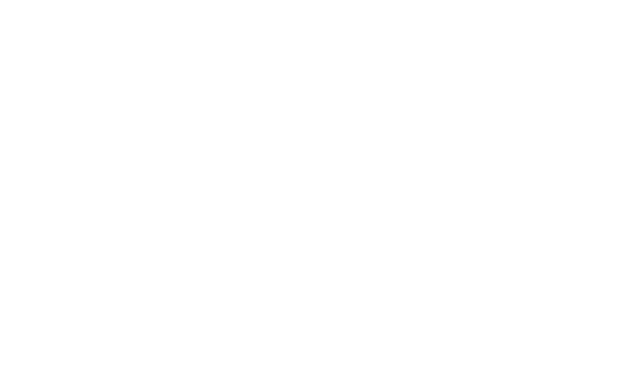
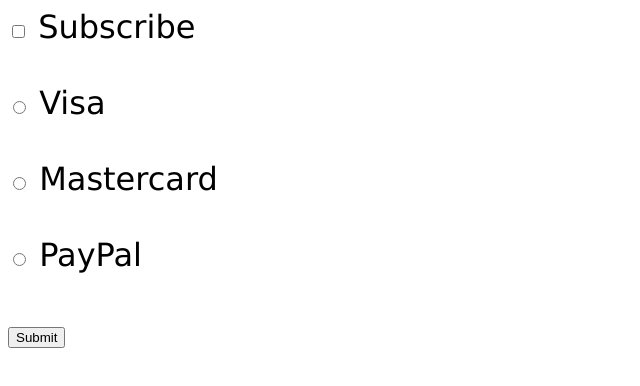
Before and after one commit to jehovah-son/subscribe-payment, a plain HTML site: page index.html in a window 1280 px wide. Shown: the whole page, without its empty margins (0-640 px from the left). Drawn offline with Linux system fonts and the light colour scheme.

Commit message:
`Added checkbox, radio buttons, and submit button to index.html, updated index.css to apply font styles to body element.`

```diff
--- a/index.css
+++ b/index.css
@@ -0,0 +1,8 @@
+body {
+  font-family: Verdana, Geneva, Tahoma, sans-serif;
+  font-size: 2em;
+}
+
+/* #mySubmit {
+  font-size: 1em;
+} */
--- a/index.html
+++ b/index.html
@@ -1,15 +1,33 @@
 <!DOCTYPE html>
 <html lang="en">
-<head>
-    <meta charset="UTF-8">
-    <meta name="viewport" content="width=device-width, initial-scale=1.0">
-     <link rel="stylesheet" href="index.css" />
+  <head>
+    <meta charset="UTF-8" />
+    <meta name="viewport" content="width=device-width, initial-scale=1.0" />
+    <link rel="stylesheet" href="index.css" />
     <title>Document</title>
-</head>
-<body>
+  </head>
+  <body>
+    <input type="checkbox" id="check" />
+    <label for="check">Subscribe</label>
+    <br />
+    <br />
+    <input type="radio" id="visaButton" name="card" />
+    <label for="visaButton">Visa</label>
+    <br />
+    <br />
+    <input type="radio" id="masterCardButton" name="card" />
+    <label for="masterCardButton">Mastercard</label>
+    <br />
+    <br />
+    <input type="radio" id="payPAlButton" name="card" />
+    <label for="payPAlButton">PayPal</label>
+    <br />
+    <br />
+    <button type="submit" id="Submit">Submit</button>
 
-
+    <p id="subResult"></p>
+    <p id="paymentResult"></p>
 
     <script src="index.js"></script>
-</body>
+  </body>
 </html>
```
